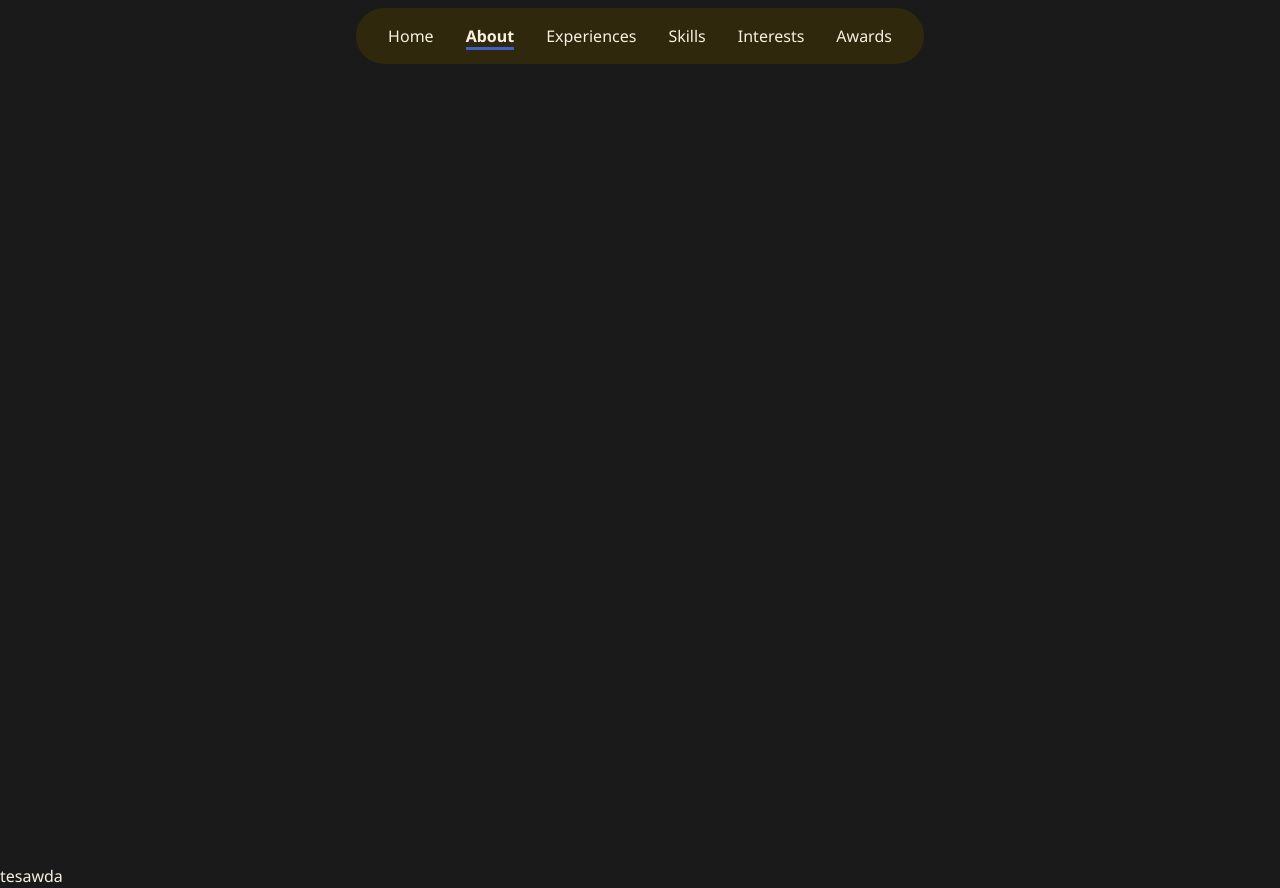
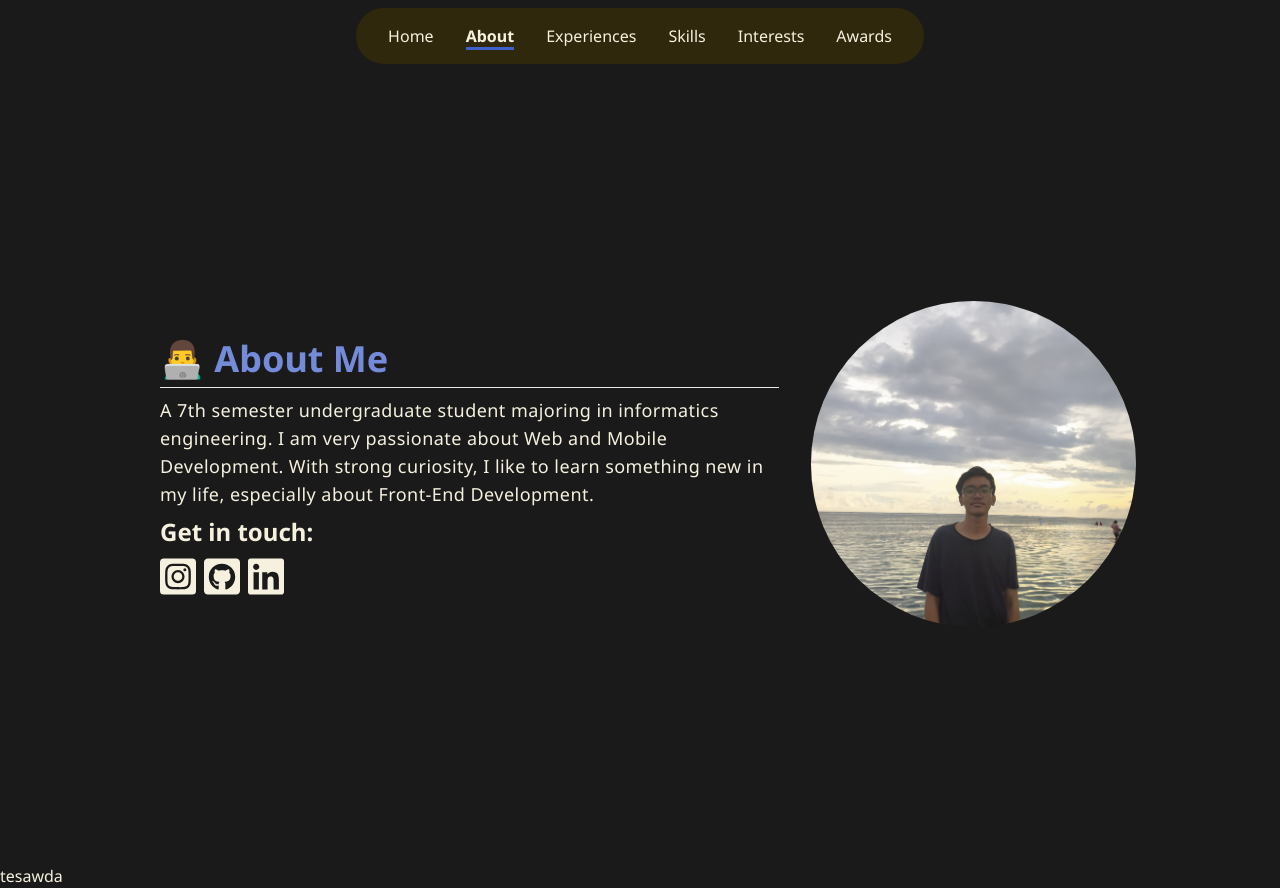
Before and after one commit to shidqi29/assignment-3-portfolio, a React (Vite) app: page /about in a window 1280 px wide. Built offline with nearby package versions, Linux system fonts and the light colour scheme.

Commit message:
feat: add about page and fix style layout & home

```diff
--- a/src/App.jsx
+++ b/src/App.jsx
@@ -1,6 +1,7 @@
 import { BrowserRouter as Router, Routes, Route } from "react-router-dom";
 import Home from "./pages/Home";
 import PageLayout from "./components/layout/PageLayout";
+import About from "./pages/About";
 function App() {
   return (
     <>
@@ -8,6 +9,7 @@ function App() {
         <PageLayout>
           <Routes>
             <Route index element={<Home />} />
+            <Route path="/about" element={<About />} />
           </Routes>
         </PageLayout>
       </Router>
--- a/src/components/layout/PageLayout.jsx
+++ b/src/components/layout/PageLayout.jsx
@@ -6,7 +6,7 @@ const PageLayout = ({ children }) => {
   return (
     <>
       <Navbar />
-      <main className="container mx-auto flex min-h-screen w-full justify-center items-center">
+      <main className="container mx-auto flex min-h-screen w-full">
         {children}
       </main>
       <Footer />
--- /dev/null
+++ b/src/constant/index.jsx
@@ -0,0 +1,19 @@
+import { FaGithubSquare, FaInstagramSquare, FaLinkedin } from "react-icons/fa";
+const iconSize = "100%";
+export const socials = [
+  {
+    name: "Instagram",
+    link: "https://instagram.com/shidqiamrlhaq",
+    icon: <FaInstagramSquare size={iconSize} />,
+  },
+  {
+    name: "Github",
+    link: "https://github.com/shidqi29",
+    icon: <FaGithubSquare size={iconSize} />,
+  },
+  {
+    name: "LinkedIn",
+    link: "https://www.linkedin.com/in/shidqiamirulhaq/",
+    icon: <FaLinkedin size={iconSize} />,
+  },
+];
--- /dev/null
+++ b/src/pages/About.jsx
@@ -0,0 +1,45 @@
+import { Link } from "react-router-dom";
+import { socials } from "../constant";
+
+const About = () => {
+  return (
+    <div className="mx-auto flex w-full max-w-5xl flex-col-reverse items-center justify-center gap-4 px-4 md:flex-row">
+      <div className="w-full px-4 md:w-2/3">
+        <h1 className="my-2 text-4xl font-bold text-primary">👨‍💻 About Me</h1>
+        <hr />
+        <p className="my-2 text-lg tracking-wide">
+          A 7th semester undergraduate student majoring in informatics
+          engineering. I am very passionate about Web and Mobile Development.
+          With strong curiosity, I like to learn something new in my life,
+          especially about Front-End Development.{" "}
+        </p>
+
+        <h3 className="my-2 text-2xl font-bold ">Get in touch:</h3>
+        <ul className="flex gap-2">
+          {socials.map((social) => (
+            <li key={social.name} className="w-9">
+              <div className="">
+                <Link
+                  to={social.link}
+                  title={social.name}
+                  className="transition hover:text-primary"
+                >
+                  {social.icon}
+                </Link>
+              </div>
+            </li>
+          ))}
+        </ul>
+      </div>
+      <div className="hidden w-1/3 sm:flex">
+        <img
+          src="about-profile.jpg"
+          alt=""
+          className="h-auto w-full rounded-full object-cover"
+        />
+      </div>
+    </div>
+  );
+};
+
+export default About;
--- a/src/pages/Home.jsx
+++ b/src/pages/Home.jsx
@@ -1,13 +1,24 @@
 const Home = () => {
   return (
-    <div className="-mt-20 flex flex-col items-center justify-center gap-10 md:flex-row">
-      <div className="h-64 w-64">
-        <img src="profile.jpg" alt="" className="h-full w-full rounded-full" />
-      </div>
-      <div className="flex flex-col gap-2">
-        <p className="text-xl">Hi, I am</p>
-        <h1 className="text-3xl font-bold tracking-wide">Shidqi Amirul Haq</h1>
-        <p className="text-2xl tracking-widest">a <span className="font-bold text-primary">Front-End Developer</span></p>
+    <div className="flex max-w-5xl w-full mx-auto items-center justify-center">
+      <div className="-mt-20 flex flex-col items-center justify-center gap-10 md:flex-row">
+        <div className="h-64 w-64">
+          <img
+            src="profile.jpg"
+            alt=""
+            className="h-full w-full rounded-full"
+          />
+        </div>
+        <div className="flex flex-col gap-2">
+          <p className="text-xl">Hi, I am</p>
+          <h1 className="text-3xl font-bold tracking-wide">
+            Shidqi Amirul Haq
+          </h1>
+          <p className="text-2xl tracking-widest">
+            a{" "}
+            <span className="font-bold text-primary">Front-End Developer</span>
+          </p>
+        </div>
       </div>
     </div>
   );
```
Also changed, not shown: public/about-profile.jpg (added).
